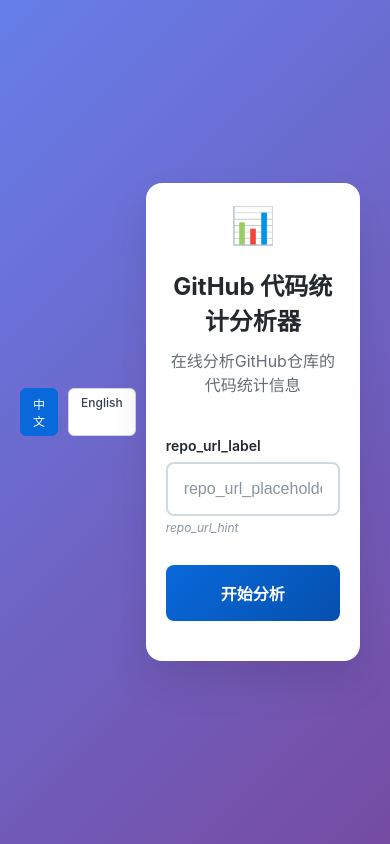
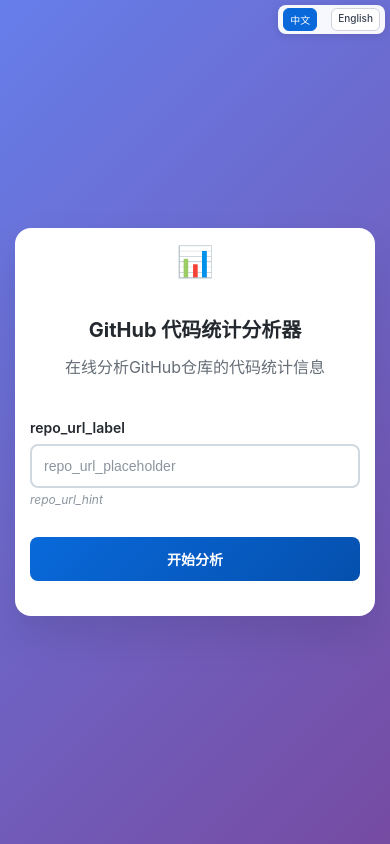
Before and after one commit to windy003/CE_GSID_WW, a Flask app: page / in a window 390 px wide. Run offline with Flask 3, Linux system fonts and the light colour scheme.

Commit message:
移动端的布局ok了

```diff
--- a/github-stats-server/templates/index_i18n.html
+++ b/github-stats-server/templates/index_i18n.html
@@ -47,6 +47,7 @@
             right: 20px;
             display: flex;
             gap: 10px;
+            z-index: 1000;
         }
 
         .lang-btn {
@@ -352,23 +353,124 @@
         .file-icon.txt { color: #89e051; }
 
         @media (max-width: 768px) {
+            body {
+                padding: 10px;
+            }
+
             .container {
                 margin: 10px;
                 padding: 20px;
+                max-width: none;
             }
 
             .language-switcher {
-                position: static;
-                justify-content: center;
-                margin-bottom: 20px;
+                position: fixed;
+                top: 10px;
+                right: 10px;
+                z-index: 1000;
+                background: rgba(255, 255, 255, 0.95);
+                border-radius: 8px;
+                padding: 5px;
+                box-shadow: 0 2px 10px rgba(0, 0, 0, 0.1);
+                backdrop-filter: blur(10px);
+            }
+
+            .lang-btn {
+                padding: 4px 8px;
+                font-size: 11px;
+                margin: 0 2px;
             }
 
             .title {
                 font-size: 24px;
+                margin-top: 20px;
+                padding-top: 10px;
             }
 
             .logo {
                 font-size: 36px;
+            }
+
+            .results-tabs {
+                flex-direction: column;
+                gap: 5px;
+            }
+
+            .tab-button {
+                padding: 10px 15px;
+                font-size: 13px;
+            }
+
+            .file-browser {
+                max-height: 400px;
+            }
+
+            .breadcrumb {
+                font-size: 12px;
+                padding: 10px 12px;
+            }
+
+            .file-item {
+                padding: 10px 12px;
+            }
+
+            .file-name {
+                font-size: 13px;
+            }
+
+            .file-stats {
+                font-size: 11px;
+            }
+
+            .stat-row {
+                flex-direction: column;
+                align-items: flex-start;
+                padding: 10px 0;
+            }
+
+            .stat-label {
+                margin-bottom: 5px;
+            }
+        }
+
+        @media (max-width: 480px) {
+            .container {
+                margin: 5px;
+                padding: 15px;
+            }
+
+            .language-switcher {
+                top: 5px;
+                right: 5px;
+                padding: 3px;
+            }
+
+            .lang-btn {
+                padding: 3px 6px;
+                font-size: 10px;
+            }
+
+            .title {
+                font-size: 20px;
+                margin-top: 25px;
+            }
+
+            .logo {
+                font-size: 30px;
+            }
+
+            .input-field {
+                padding: 12px;
+                font-size: 14px;
+            }
+
+            .analyze-button {
+                padding: 12px 18px;
+                font-size: 14px;
+            }
+
+            .tab-content {
+                padding: 15px;
             }
         }
     </style>
```
